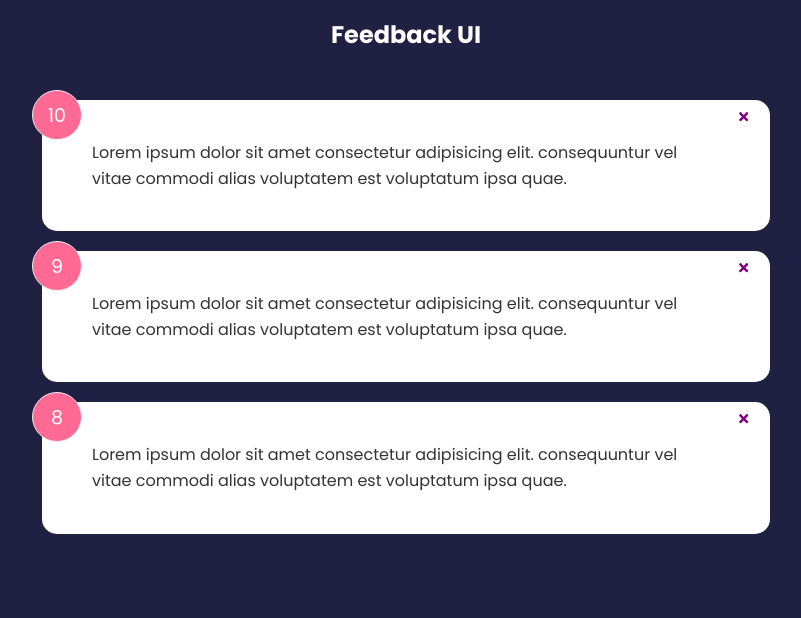
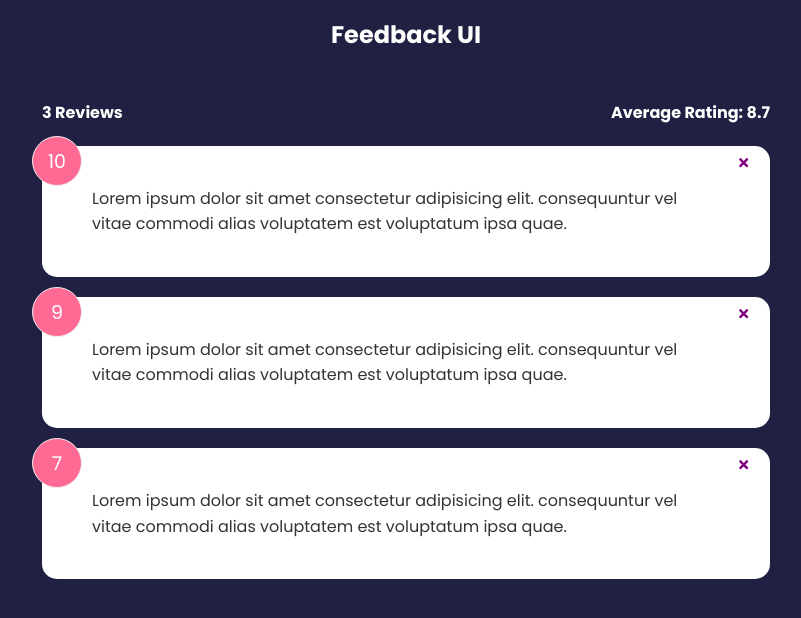
Before and after one commit to alexeiscript/feedback-app, a React (Create React App) app: page / in a window 1280 px wide. Shown: the top 618 px of the page, without its empty margins (234-1035 px from the left). Built offline with nearby package versions, Linux system fonts and the light colour scheme.

Commit message:
implement logic for displaying average rating

```diff
--- a/src/App.js
+++ b/src/App.js
@@ -2,6 +2,7 @@
 import Header from './components/Header'
 import FeedbackList from './components/FeedbackList'
 import FeedbackData from './data/FeedbackData'
+import FeedbackStats from './components/FeedbackStats'
 
 function App() {
   const [feedback, setFeedback] = useState(FeedbackData)
@@ -16,6 +17,7 @@
     <>
       <Header />
       <div className='container'>
+        <FeedbackStats feedback={feedback} />
         <FeedbackList feedback={feedback} handleDelete={deleteFeedback} />
       </div>
     </>
--- /dev/null
+++ b/src/components/FeedbackStats.jsx
@@ -0,0 +1,25 @@
+import PropTypes from 'prop-types'
+
+function FeedbackStats({ feedback }) {
+  // Calculate ratings average
+  let average = (
+    feedback.reduce((acc, cur) => {
+      return acc + cur.rating
+    }, 0) / feedback.length
+  )
+    .toFixed(1)
+    .replace(/[.,]0$/, '')
+
+  return (
+    <div className='feedback-stats'>
+      <h4>{feedback.length} Reviews</h4>
+      <h4>Average Rating: {isNaN(average) ? 0 : average}</h4>
+    </div>
+  )
+}
+
+FeedbackStats.propTypes = {
+  feedback: PropTypes.array.isRequired,
+}
+
+export default FeedbackStats
--- a/src/data/FeedbackData.js
+++ b/src/data/FeedbackData.js
@@ -11,7 +11,7 @@
   },
   {
     id: 3,
-    rating: 8,
+    rating: 7,
     text: 'Lorem ipsum dolor sit amet consectetur adipisicing elit. consequuntur vel vitae commodi alias voluptatem est voluptatum ipsa quae.',
   },
 ]
```
